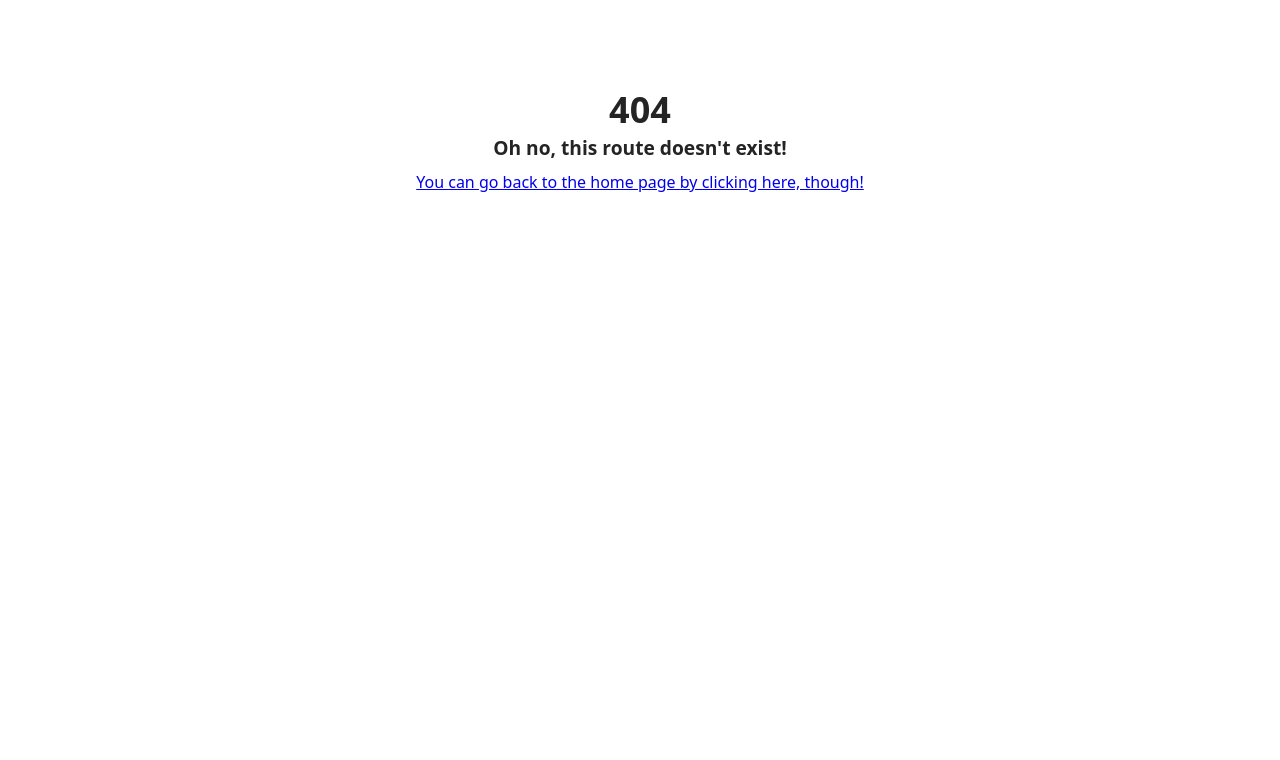
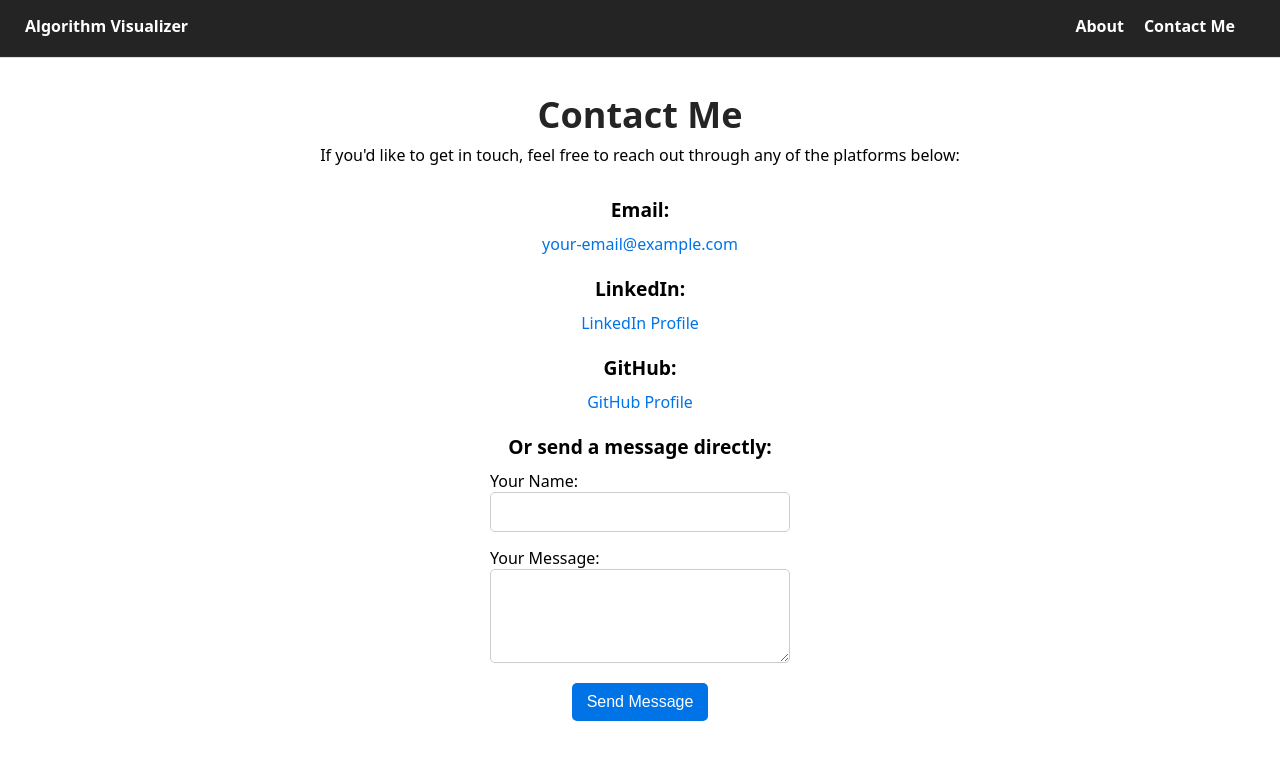
Before and after one commit to tcollm/algorithm-visualizer, a React (Vite) app: page /contact in a window 1280 px wide. Before the commit this address had no page. Shown: the top 760 px of the page. Built offline with nearby package versions, Linux system fonts and the light colour scheme.

Commit message:
feat: create ContactPage

```diff
--- a/src/components/AboutPage/AboutPage.jsx
+++ b/src/components/AboutPage/AboutPage.jsx
@@ -4,10 +4,11 @@ const AboutPage = () => {
       <section className="body">
         <h1>About</h1>
         <p>
-          This page was created to demonstrate both my understanding of key data
-          structures and algorithms, as well as to display my website skills. If
-          you are currently learning DS&A, I hope that you find the
-          visualizations helpful.
+          This page was created to showcase my understanding of key data
+          structures and algorithms, as well as to highlight my web development
+          skills. If you&apos;re currently learning data structures and
+          algorithms, I hope these visualizations help make complex concepts
+          more understandable.
         </p>
       </section>
     </>
--- a/src/components/BTPage/BTPage.module.css
+++ b/src/components/BTPage/BTPage.module.css
@@ -10,7 +10,7 @@ body {
   display: flex;
   position: relative;
   text-align: center;
-  margin-top: 60px;
+  margin-top: 70px;
   color: var(--black);
   background-color: var(--white);
   height: 100vh;
@@ -37,7 +37,7 @@ body {
 .separator {
   width: 1px;
   background-color: var(--black);
-  height: 107vh; /* manual fix for separator not spanning full page */
+  height: 100vh;
 }
 
 h2 {
--- /dev/null
+++ b/src/components/ContactPage/ContactPage.jsx
@@ -0,0 +1,63 @@
+import styles from "./ContactPage.module.css";
+
+const ContactPage = () => {
+  return (
+    <section className={styles.contactContainer}>
+      <h1>Contact Me</h1>
+      <p>
+        If you&apos;d like to get in touch, feel free to reach out through any
+        of the platforms below:
+      </p>
+
+      <div className={styles.contactDetails}>
+        <div className={styles.contactItem}>
+          <h3>Email:</h3>
+          <a href="mailto:your-email@example.com">your-email@example.com</a>
+        </div>
+
+        <div className={styles.contactItem}>
+          <h3>LinkedIn:</h3>
+          <a
+            href="https://www.linkedin.com/in/your-profile"
+            target="_blank"
+            rel="noopener noreferrer"
+          >
+            LinkedIn Profile
+          </a>
+        </div>
+
+        <div className={styles.contactItem}>
+          <h3>GitHub:</h3>
+          <a
+            href="https://github.com/your-username"
+            target="_blank"
+            rel="noopener noreferrer"
+          >
+            GitHub Profile
+          </a>
+        </div>
+      </div>
+
+      <h2>Or send a message directly:</h2>
+      <form
+        action="mailto:your-email@example.com"
+        method="post"
+        encType="text/plain"
+      >
+        <div className={styles.formGroup}>
+          <label htmlFor="name">Your Name:</label>
+          <input type="text" id="name" name="name" required />
+        </div>
+
+        <div className={styles.formGroup}>
+          <label htmlFor="message">Your Message:</label>
+          <textarea id="message" name="message" rows="4" required></textarea>
+        </div>
+
+        <button type="submit">Send Message</button>
+      </form>
+    </section>
+  );
+};
+
+export default ContactPage;
--- /dev/null
+++ b/src/components/ContactPage/ContactPage.module.css
@@ -0,0 +1,62 @@
+.contactContainer {
+  margin-top: 70px;
+  text-align: center;
+  padding: 20px;
+}
+
+.contactDetails {
+  margin: 20px 0;
+}
+
+.contactItem {
+  margin-bottom: 15px;
+}
+
+.contactItem h3 {
+  margin: 5px 0;
+  font-size: 1.2rem;
+}
+
+a {
+  color: #0073e6;
+  text-decoration: none;
+}
+
+a:hover {
+  text-decoration: underline;
+}
+
+form {
+  display: flex;
+  flex-direction: column;
+  align-items: center;
+}
+
+.formGroup {
+  margin-bottom: 15px;
+  width: 300px;
+  text-align: left;
+}
+
+input,
+textarea {
+  width: 100%;
+  padding: 10px;
+  font-size: 1rem;
+  border: 1px solid #ccc;
+  border-radius: 5px;
+}
+
+button {
+  padding: 10px 15px;
+  font-size: 1rem;
+  background-color: #0073e6;
+  color: white;
+  border: none;
+  border-radius: 5px;
+  cursor: pointer;
+}
+
+button:hover {
+  background-color: #005bb5;
+}
--- a/src/components/ItemBox/ItemBox.module.css
+++ b/src/components/ItemBox/ItemBox.module.css
@@ -7,11 +7,11 @@
   width: 300px;
   margin: 15px;
   padding: 20px;
-  border: 2px solid #007bff; /* Adjust for your theme */
+  border: 2px solid #007bff;
   border-radius: 10px;
-  text-decoration: none; /* Remove link underline */
+  text-decoration: none;
   color: inherit; /* Use the parent text color */
-  background-color: #f5f5f5; /* Light background */
+  background-color: #f5f5f5;
   transition: transform 0.3s, box-shadow 0.3s;
   box-shadow: 0 4px 6px rgba(0, 0, 0, 0.1);
 }
--- a/src/components/NavBar/NavBar.jsx
+++ b/src/components/NavBar/NavBar.jsx
@@ -23,7 +23,7 @@ const NavBar = () => {
           </Link>
         </li>
         <li>
-          <Link to="contact-me" className={classes.link}>
+          <Link to="contact" className={classes.link}>
             Contact Me
           </Link>
         </li>
--- a/src/routes.jsx
+++ b/src/routes.jsx
@@ -3,6 +3,7 @@ import HomePage from "./components/HomePage/HomePage";
 import AboutPage from "./components/AboutPage/AboutPage";
 import BTPage from "./components/BTPage/BTPage";
 import ErrorPage from "./components/ErrorPage/ErrorPage";
+import ContactPage from "./components/ContactPage/ContactPage";
 
 const routes = [
   {
@@ -21,6 +22,10 @@ const routes = [
         path: "/bt",
         element: <BTPage />,
       },
+      {
+        path: "/contact",
+        element: <ContactPage />,
+      },
     ],
     errorElement: <ErrorPage />,
   },
```
